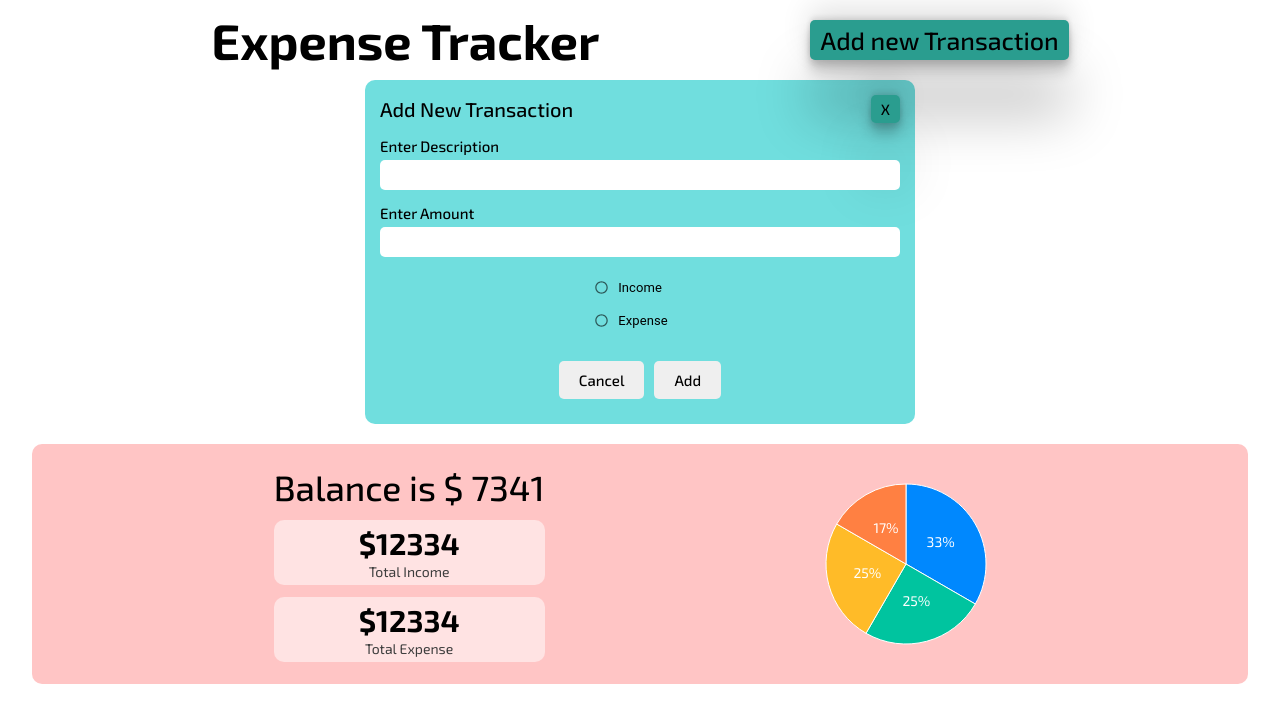
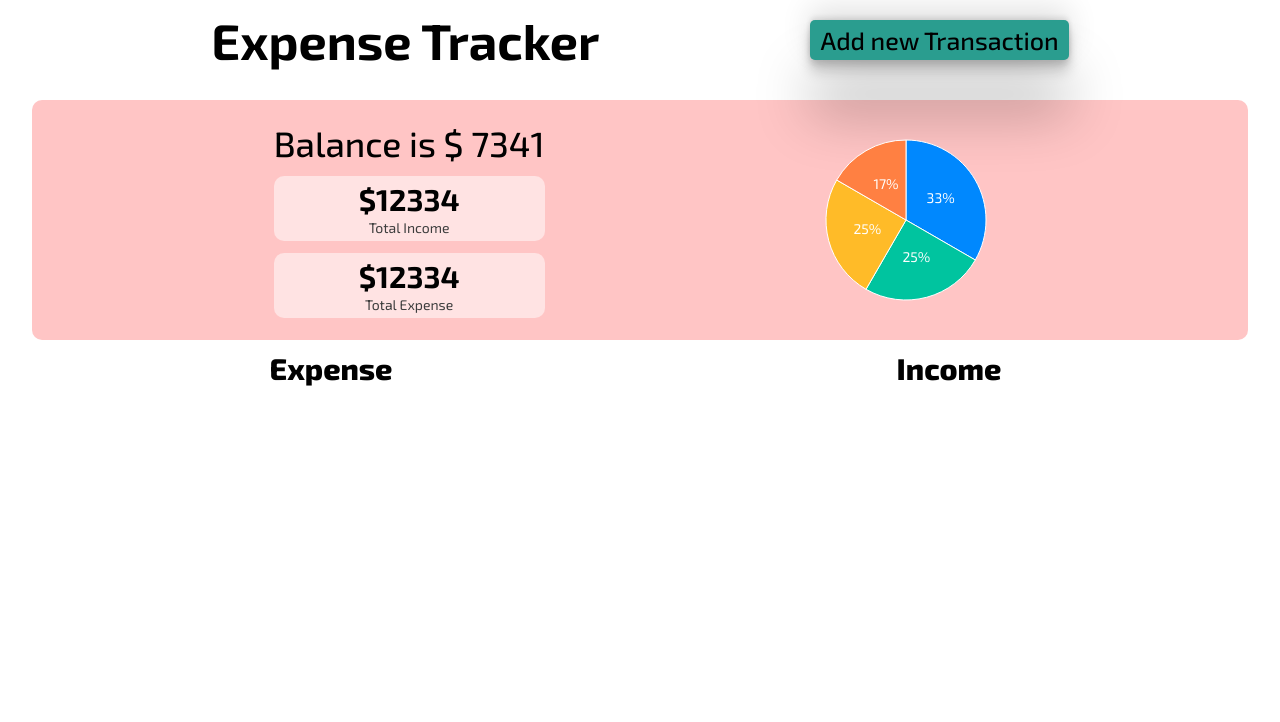
Before and after one commit to RENGOKU03/finance-tracker, a React (Vite) app: page / in a window 1280 px wide. Shown: the top 722 px of the page. Built offline with nearby package versions, Linux system fonts and the light colour scheme.

Commit message:
added redux toolkit

```diff
--- a/package.json
+++ b/package.json
@@ -14,8 +14,10 @@
     "@emotion/styled": "^11.13.0",
     "@mui/material": "^6.1.0",
     "@mui/x-charts": "^7.16.0",
+    "@reduxjs/toolkit": "^2.2.7",
     "react": "^18.3.1",
-    "react-dom": "^18.3.1"
+    "react-dom": "^18.3.1",
+    "react-redux": "^9.1.2"
   },
   "devDependencies": {
     "@eslint/js": "^9.9.0",
--- a/src/App.jsx
+++ b/src/App.jsx
@@ -3,16 +3,22 @@ import AddExpense from "./components/AddExpense";
 import Navbar from "./components/Navbar";
 import Stats from "./components/Stats";
 import "./index.css";
+import ExpensesTab from "./components/ExpensesTab";
+import { useSelector } from "react-redux";
 
 function App() {
-  const [showAddExpense, setShowAddExpense] = useState(true);
+  const addExpense = useSelector((state) => state.expense.addExpense);
+  const Transaction = useSelector((state) => state.expense.expensesList);
+  console.log(Transaction);
+
   return (
     <div>
       <Navbar />
 
-      {showAddExpense && <AddExpense />}
+      {addExpense && <AddExpense />}
 
       <Stats />
+      <ExpensesTab />
     </div>
   );
 }
--- /dev/null
+++ b/src/Store/Slice.js
@@ -0,0 +1,29 @@
+import { createSlice } from "@reduxjs/toolkit";
+const initialState = {
+  addExpense: false,
+  expensesList: [],
+  totalExpense: 0,
+  totalIncome: 0,
+  totalBalance: 0,
+};
+
+const expenseSlice = createSlice({
+  name: "expenses",
+  initialState,
+  reducers: {
+    trueAddTransaction: (state) => {
+      state.addExpense = true;
+    },
+
+    falseAddTransaction: (state) => {
+      state.addExpense = false;
+    },
+    addTransaction: (state, action) => {
+      state.expensesList.push(action.payload);
+    },
+  },
+});
+
+export const { addTransaction, trueAddTransaction, falseAddTransaction } =
+  expenseSlice.actions;
+export default expenseSlice.reducer;
--- /dev/null
+++ b/src/Store/Store.js
@@ -0,0 +1,10 @@
+import { configureStore } from "@reduxjs/toolkit";
+import expenseReducer from "./Slice"
+
+const store = configureStore({
+    reducer:{
+        expense: expenseReducer
+    }
+})
+
+export default store
--- a/src/components/AddExpense.jsx
+++ b/src/components/AddExpense.jsx
@@ -1,39 +1,71 @@
-import React from "react";
+import React, { useRef, useState } from "react";
 import styles from "./AddExpense.module.css";
-import { FormControlLabel, Radio, RadioGroup } from "@mui/material";
+import { addTransaction, falseAddTransaction } from "../Store/Slice";
+import { useDispatch } from "react-redux";
 
 const AddExpense = () => {
+  const dispatch = useDispatch();
+  const descRef = useRef("");
+  const amountRef = useRef("");
+  const [selectedValue, setSelectedValue] = useState("income");
+  function handleCloseTransaction() {
+    dispatch(falseAddTransaction());
+  }
+  function handleRadioChange(selected) {
+    setSelectedValue(selected);
+    console.log(selected);
+  }
+  function handleAddTransaction(e) {
+    e.preventDefault();
+    console.log("clicked");
+
+    const desc = descRef.current.value;
+    const amount = amountRef.current.value;
+    const type = selectedValue;
+    // if (desc === "" || amount === "" || type === "") return;
+    // if (amount < 0) return;
+    dispatch(addTransaction({ desc, amount, type }));
+    descRef.current.value = "";
+    amountRef.current.value = "";
+  }
   return (
     <div className={styles.container}>
       <div className={styles.header}>
         <p>Add New Transaction</p>
-        <button>X</button>
+        <button onClick={handleCloseTransaction}>X</button>
       </div>
       <div className={styles.desc}>
         <p>Enter Description</p>
-        <input type="text" required />
+        <input type="text" required ref={descRef} />
       </div>
       <div className={styles.desc}>
         <p>Enter Amount</p>
-        <input type="text" required pattern="\d{1,5}" />
+        <input type="text" required ref={amountRef} />
       </div>
       <div className={styles.containerButton}>
-        <RadioGroup
-          aria-labelledby="demo-controlled-radio-buttons-group"
-          name="controlled-radio-buttons-group"
-          className={styles.radio}
-        >
-          <FormControlLabel value="income" control={<Radio />} label="Income" />
-          <FormControlLabel
-            value="expense"
-            control={<Radio />}
-            label="Expense"
-          />
-        </RadioGroup>
+        <label>Income</label>
+        <input
+          type="radio"
+          name="type"
+          checked={selectedValue === "income"}
+          onChange={() => handleRadioChange("income")}
+        />
+        <label>Expense</label>
+        <input
+          type="radio"
+          name="type"
+          checked={selectedValue === "expense"}
+          onChange={() => handleRadioChange("expense")}
+        />
       </div>
       <div className={styles.containerButton}>
-        <button className={styles.subButton}>Cancel</button>
-        <button className={styles.subButton}>Add</button>
+        <button className={styles.subButton}>Clear</button>
+        <button
+          className={styles.subButton}
+          onClick={(e) => handleAddTransaction(e)}
+        >
+          Add
+        </button>
       </div>
     </div>
   );
--- a/src/components/AddExpense.module.css
+++ b/src/components/AddExpense.module.css
@@ -9,6 +9,11 @@
   flex-direction: column;
   gap: 1.4rem;
   width: 550px;
+  position: fixed;
+  z-index: 1;
+  left: 50%;
+  translate: -50% 0;
+  box-shadow: black 0px 5px 15px;
 }
 .header {
   display: flex;
@@ -35,6 +40,7 @@
 .container button:hover {
   background-color: #017063;
   color: white;
+  cursor: pointer;
 }
 .desc p {
   font-size: 1.5rem;
@@ -68,3 +74,6 @@
   border-radius: 0.5rem;
   border: transparent;
 }
+label {
+  font-size: 1.4rem;
+}
--- a/src/components/ExpensesTab.jsx
+++ b/src/components/ExpensesTab.jsx
@@ -1,8 +1,48 @@
 import React from "react";
 import styles from "./ExpensesTab.module.css";
+import { useSelector } from "react-redux";
 
 const ExpensesTab = () => {
-  return <div>ExpensesTab</div>;
+  const data = useSelector((state) => state.expense.expensesList);
+  console.log(data);
+  return (
+    <div className={styles.container}>
+      <div className={styles.main}>
+        <p className={styles.heading}>Expense</p>
+        {data &&
+          data.map((item, index) =>
+            item.type === "expense" ? (
+              <>
+                <div
+                  className={`${styles.listContainer} ${styles.expense}`}
+                  key={index}
+                >
+                  <p>{item.desc}</p>
+                  <p>{item.amount}</p>
+                </div>
+              </>
+            ) : null
+          )}
+      </div>
+      <div className={styles.main}>
+        <p className={styles.heading}>Income</p>
+        {data &&
+          data.map((item, index) =>
+            item.type === "income" ? (
+              <>
+                <div
+                  className={`${styles.listContainer} ${styles.income}`}
+                  key={index}
+                >
+                  <p>{item.desc}</p>
+                  <p>{item.amount}</p>
+                </div>
+              </>
+            ) : null
+          )}
+      </div>
+    </div>
+  );
 };
 
 export default ExpensesTab;
--- a/src/components/ExpensesTab.module.css
+++ b/src/components/ExpensesTab.module.css
@@ -0,0 +1,45 @@
+.container {
+  display: flex;
+  flex-direction: column;
+  gap: 1rem;
+  width: 95%;
+  margin: auto;
+}
+.heading {
+  font-size: 3rem;
+  text-align: center;
+  margin-block: 1rem;
+  font-weight: 800;
+}
+.listContainer {
+  display: flex;
+  justify-content: space-between;
+  align-items: center;
+  margin-bottom: 0.5rem;
+  padding: 1rem;
+  gap: 1rem;
+  border-radius: 1rem;
+}
+.listContainer p {
+  font-size: 1.5rem;
+  font-weight: 500;
+  color: white;
+  text-align: left;
+  text-wrap: pretty;
+}
+.expense {
+  background-color: rgb(255, 88, 88);
+}
+.income {
+  background-color: rgb(7, 173, 173);
+}
+
+@media screen and (min-width: 768px) {
+  .container {
+    flex-direction: row;
+    gap: 2rem;
+  }
+  .main {
+    width: 50%;
+  }
+}
--- a/src/components/Navbar.jsx
+++ b/src/components/Navbar.jsx
@@ -1,10 +1,16 @@
 import React from "react";
 import styles from "./Navbar.module.css";
+import { useDispatch } from "react-redux";
+import { trueAddTransaction } from "../Store/Slice";
 const Navbar = () => {
+  const dispatch = useDispatch();
+  function handleAddTransaction() {
+    dispatch(trueAddTransaction());
+  }
   return (
     <div className={styles.container}>
       <h1>Expense Tracker</h1>
-      <button>Add new Transaction</button>
+      <button onClick={handleAddTransaction}>Add new Transaction</button>
     </div>
   );
 };
```
Also changed, not shown: src/main.jsx (+10 -8 lines), 1 other file (tests, documents, lock files or other folders).
